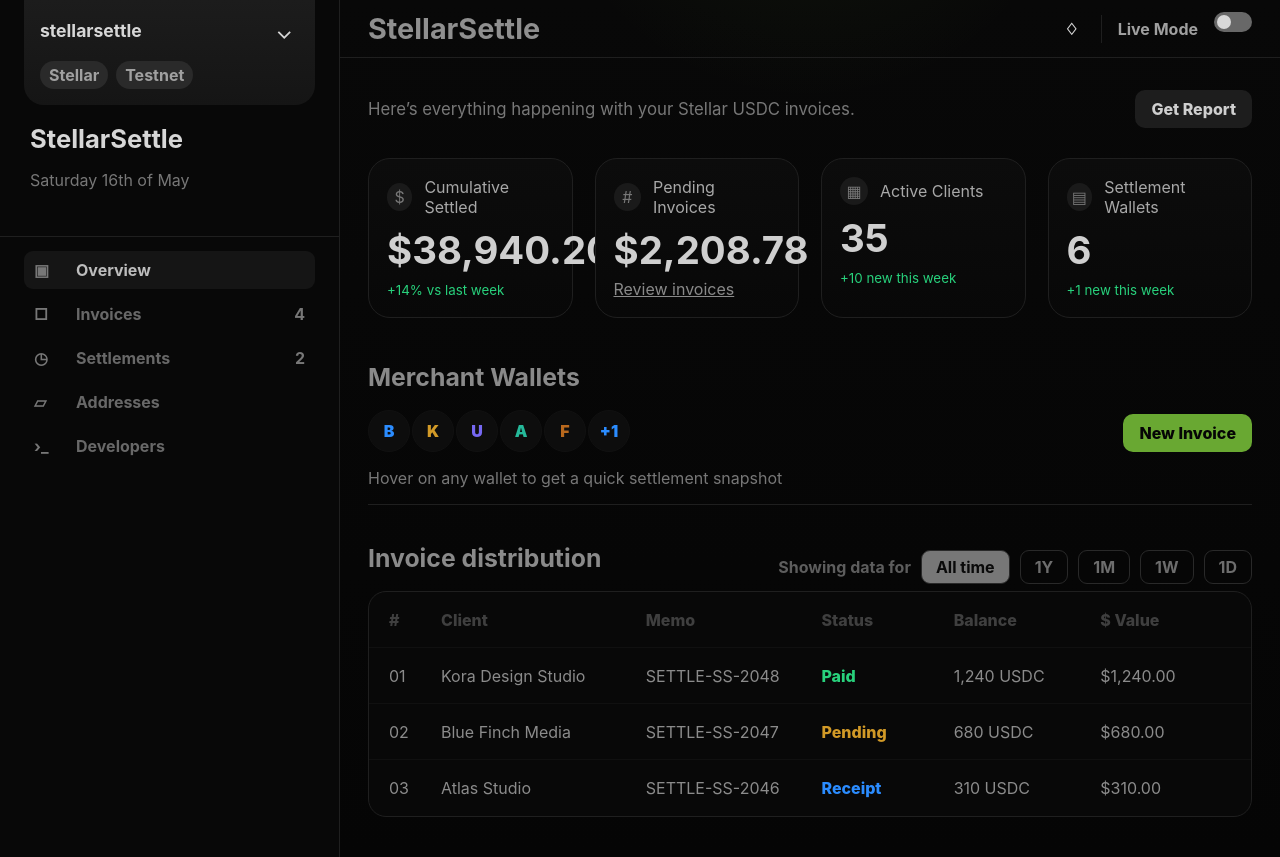
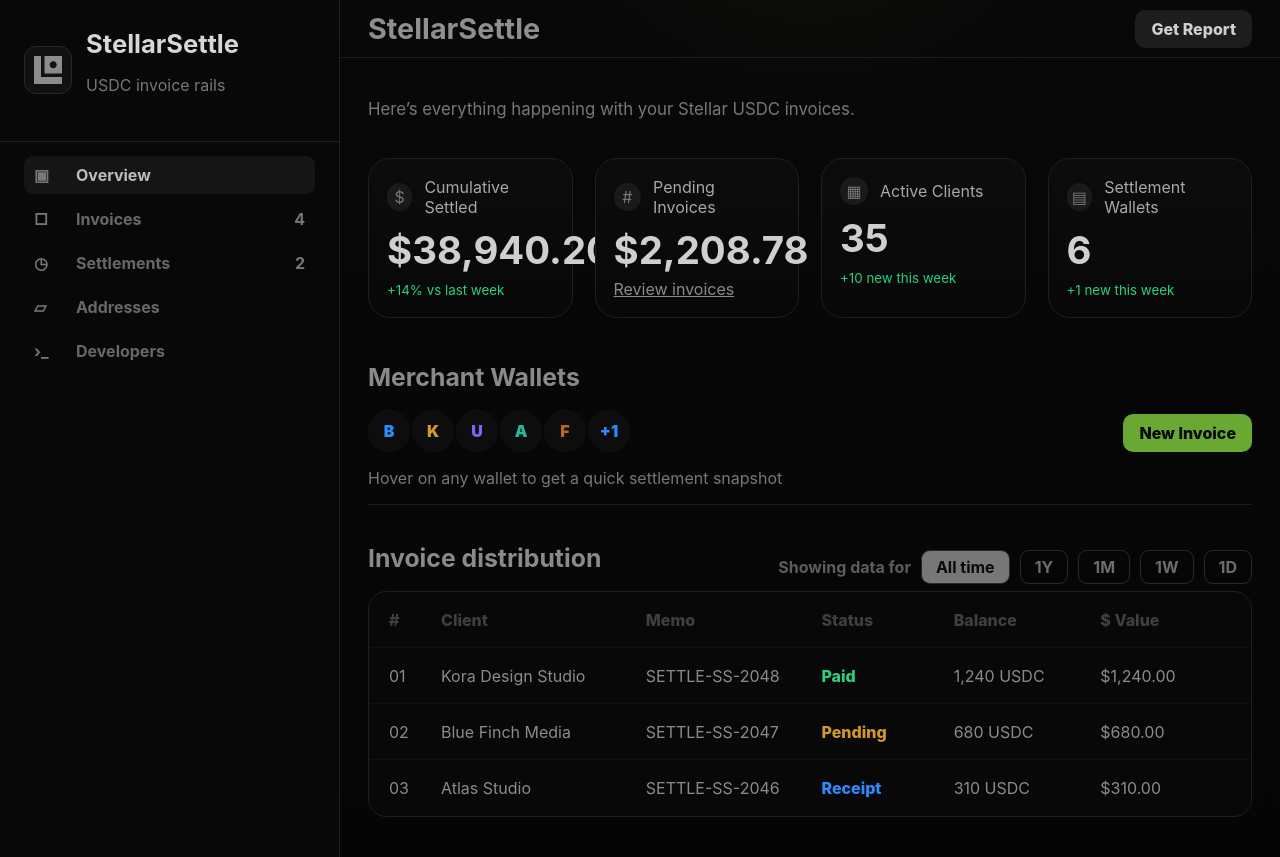
Before and after one commit to Stellarsettle-labs/stellarsettle-client, a website: page index.html in a window 1280 px wide. Drawn offline with Linux system fonts and the light colour scheme.

Commit message:
Add brand logo and simplify dashboard chrome

```diff
--- a/index.html
+++ b/index.html
@@ -9,20 +9,18 @@
   <body>
     <div class="dashboard-shell">
       <aside class="sidebar" aria-label="Workspace">
-        <section class="workspace-card">
-          <div class="workspace-top">
-            <strong>stellarsettle</strong>
-            <button class="chevron" aria-label="Switch workspace">⌄</button>
+        <section class="profile-block">
+          <div class="brand-lockup">
+            <span class="brand-mark" aria-hidden="true">
+              <svg xmlns="http://www.w3.org/2000/svg" viewBox="0 0 256 256" fill="none">
+                <path d="M 64 192 L 256 192 L 256 256 L 0 256 L 0 0 L 64 0 Z M 256 160 L 96 160 L 96 0 L 256 0 Z M 176 48 C 158.327 48 144 62.327 144 80 C 144 97.673 158.327 112 176 112 C 193.673 112 208 97.673 208 80 C 208 62.327 193.673 48 176 48 Z" fill="currentColor"></path>
+              </svg>
+            </span>
+            <div>
+              <h1>StellarSettle</h1>
+              <p>USDC invoice rails</p>
+            </div>
           </div>
-          <div class="network-tags">
-            <span>Stellar</span>
-            <span>Testnet</span>
-          </div>
-        </section>
-
-        <section class="profile-block">
-          <h1>StellarSettle</h1>
-          <p>Saturday 16th of May</p>
         </section>
 
         <nav class="nav-list">
@@ -55,20 +53,13 @@
         <header class="topbar">
           <h2>StellarSettle</h2>
           <div class="topbar-actions">
-            <button class="icon-button" aria-label="Notifications">♢</button>
-            <div class="divider"></div>
-            <span>Live Mode</span>
-            <label class="switch">
-              <input type="checkbox" />
-              <i></i>
-            </label>
+            <button class="report-button">Get Report</button>
           </div>
         </header>
 
         <section class="view active" id="dashboard">
           <div class="page-intro">
             <p>Here’s everything happening with your Stellar USDC invoices.</p>
-            <button class="report-button">Get Report</button>
           </div>
 
           <section class="metric-grid" aria-label="Payment metrics">
--- a/styles.css
+++ b/styles.css
@@ -49,14 +49,6 @@ button {
   background: #080808;
 }
 
-.workspace-card {
-  margin: 0 24px 18px;
-  padding: 16px;
-  border-radius: 0 0 20px 20px;
-  background: linear-gradient(180deg, #1c1c1c, #151515);
-}
-
-.workspace-top,
 .topbar,
 .page-intro,
 .wallet-section,
@@ -68,39 +60,30 @@ button {
   gap: 16px;
 }
 
-.workspace-top strong {
-  font-size: 1.1rem;
+.profile-block {
+  padding: 28px 24px 30px;
 }
 
-.chevron,
-.icon-button {
+.brand-lockup {
+  display: flex;
+  align-items: center;
+  gap: 14px;
+}
+
+.brand-mark {
   display: grid;
   place-items: center;
-  border: 0;
-  background: transparent;
-  color: var(--text);
+  width: 48px;
+  height: 48px;
+  border: 1px solid var(--line-2);
+  border-radius: 12px;
+  background: #111111;
+  color: #8c8c8c;
 }
 
-.chevron {
-  font-size: 1.4rem;
-}
-
-.network-tags {
-  display: flex;
-  gap: 8px;
-  margin-top: 16px;
-}
-
-.network-tags span {
-  padding: 4px 9px;
-  border-radius: 999px;
-  background: #2a2a2a;
-  color: #a0a0a0;
-  font-weight: 750;
-}
-
-.profile-block {
-  padding: 0 30px 30px;
+.brand-mark svg {
+  width: 28px;
+  height: 28px;
 }
 
 .profile-block h1 {
@@ -178,36 +161,6 @@ button {
   gap: 16px;
   color: #a0a0a0;
   font-weight: 650;
-}
-
-.divider {
-  width: 1px;
-  height: 28px;
-  background: var(--line);
-}
-
-.switch input {
-  display: none;
-}
-
-.switch i {
-  display: block;
-  width: 38px;
-  height: 20px;
-  border-radius: 999px;
-  background: #686868;
-  position: relative;
-}
-
-.switch i::after {
-  content: "";
-  position: absolute;
-  left: 3px;
-  top: 3px;
-  width: 14px;
-  height: 14px;
-  border-radius: 50%;
-  background: #d8d8d8;
 }
 
 .view {
@@ -540,10 +493,6 @@ input:focus {
     border-bottom: 1px solid var(--line);
   }
 
-  .workspace-card {
-    border-radius: 0 0 18px 18px;
-  }
-
   .nav-list,
   .metric-grid,
   .timeline-panel,
```
Also changed, not shown: stellarsettle-desktop.png, stellarsettle-mobile.png.
